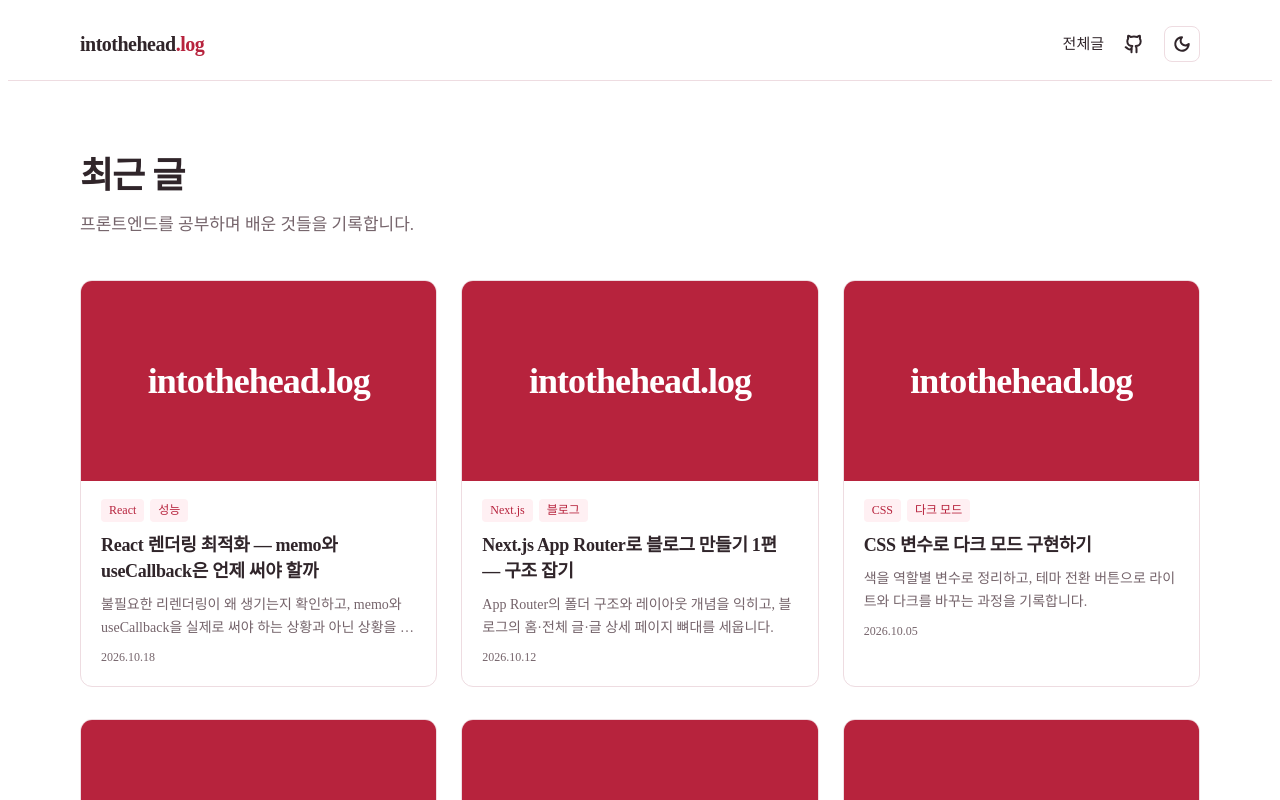
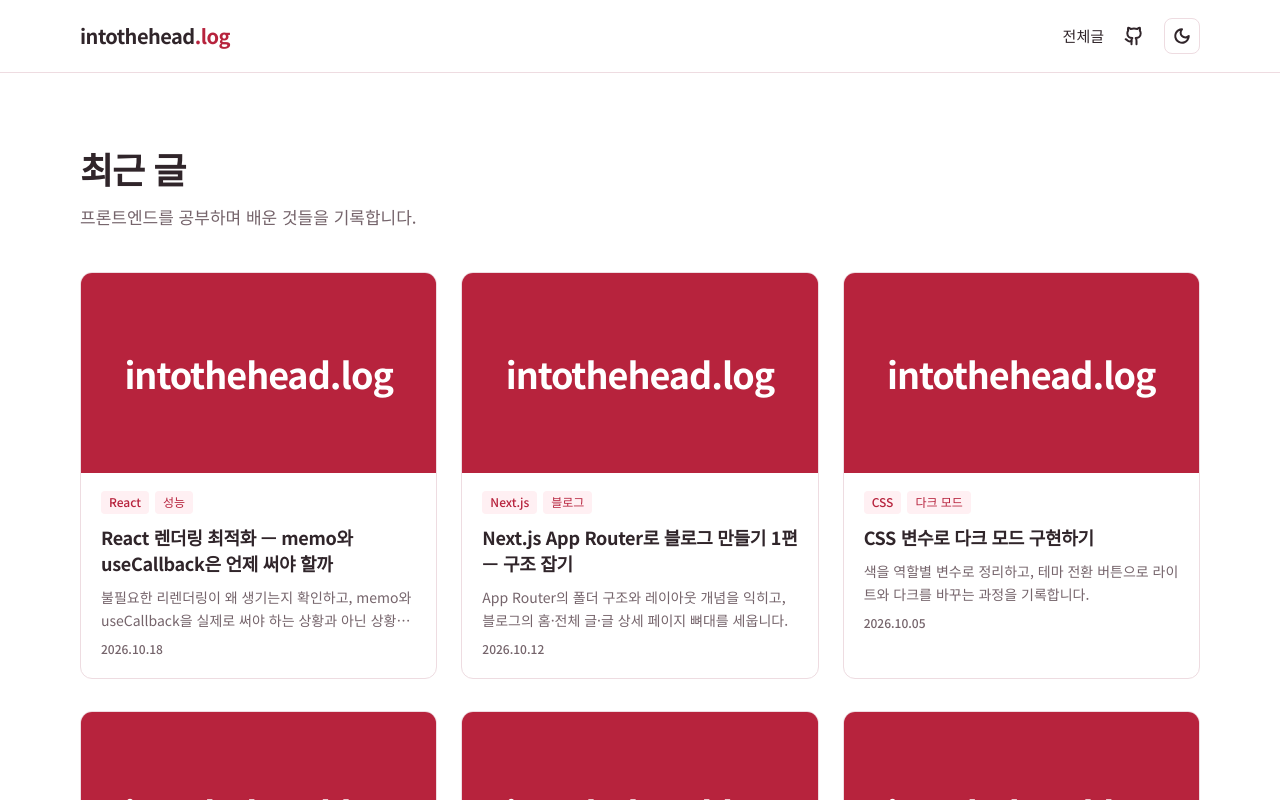
Before and after one commit to intothehead/intothehead.log, a Next.js app: page / in a window 1280 px wide. Shown: the top 800 px of the page. Built offline with nearby package versions, Linux system fonts and the light colour scheme.

Commit message:
Noto Sans KR 글꼴을 next/font로 불러오기

```diff
--- a/app/globals.css
+++ b/app/globals.css
@@ -1,3 +1,3 @@
 body {
-  font-family: "Noto Sans KR";
+  margin: 0;
 }
--- a/app/layout.tsx
+++ b/app/layout.tsx
@@ -1,28 +1,23 @@
 import type { Metadata } from "next";
-import { Geist, Geist_Mono } from "next/font/google";
+import { Noto_Sans_KR } from "next/font/google";
 import "./globals.css";
 import Footer from "@/components/Footer";
 import Header from "@/components/Header";
 
-const geistSans = Geist({
-  variable: "--font-geist-sans",
-  subsets: ["latin"],
-});
-
-const geistMono = Geist_Mono({
-  variable: "--font-geist-mono",
+const notoSans = Noto_Sans_KR({
+  weight: ["400", "500", "700"],
   subsets: ["latin"],
 });
 
 export const metadata: Metadata = {
   title: "intothehead.log",
-  description: "Generated by intothehead",
+  description: "Study Log",
 };
 
 export default function RootLayout({ children }: LayoutProps<"/">) {
   return (
-    <html lang="ko" className={`${geistSans.variable} ${geistMono.variable}`}>
-      <body>
+    <html lang="ko">
+      <body className={notoSans.className}>
         <Header />
         {children}
         <Footer />
```
